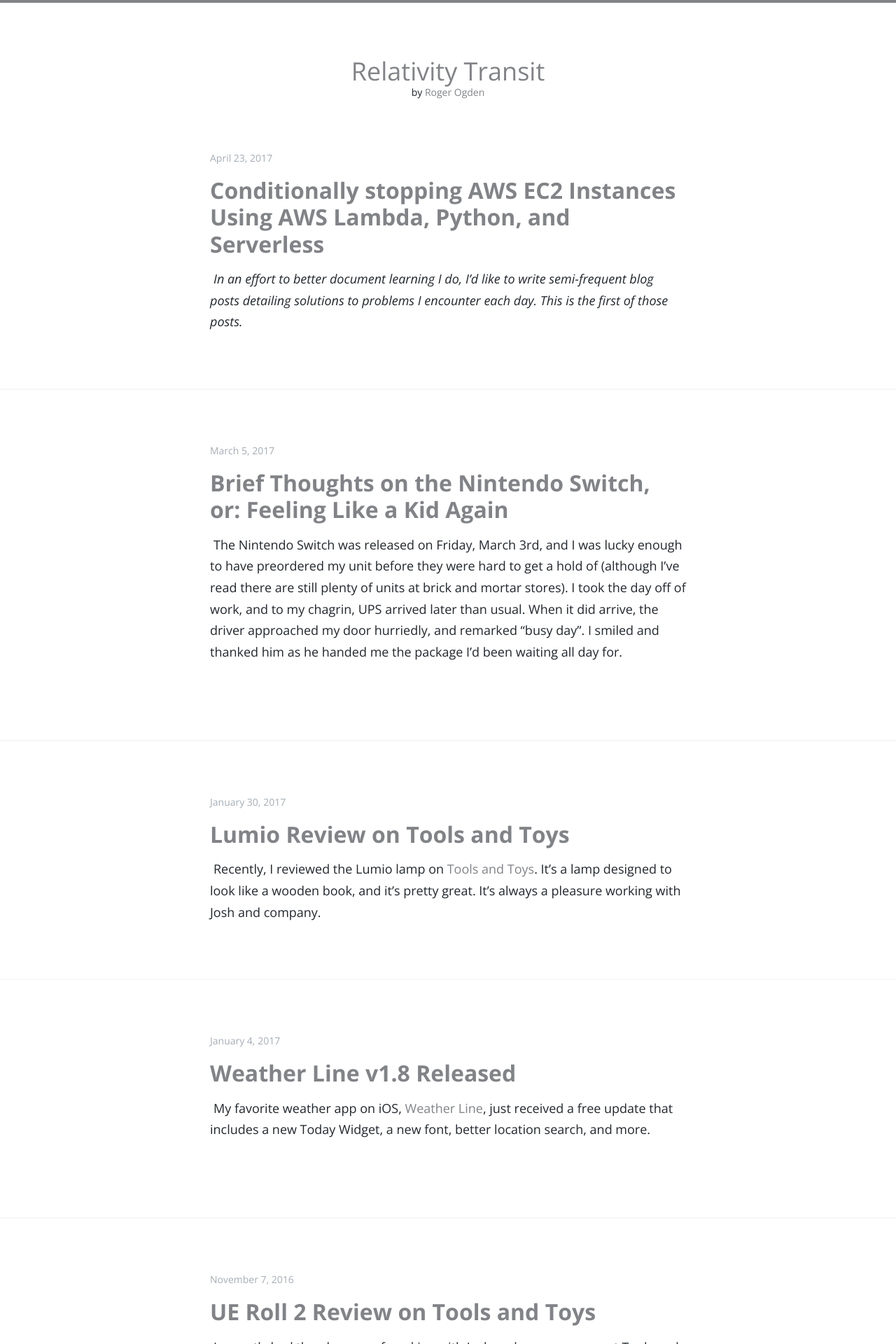
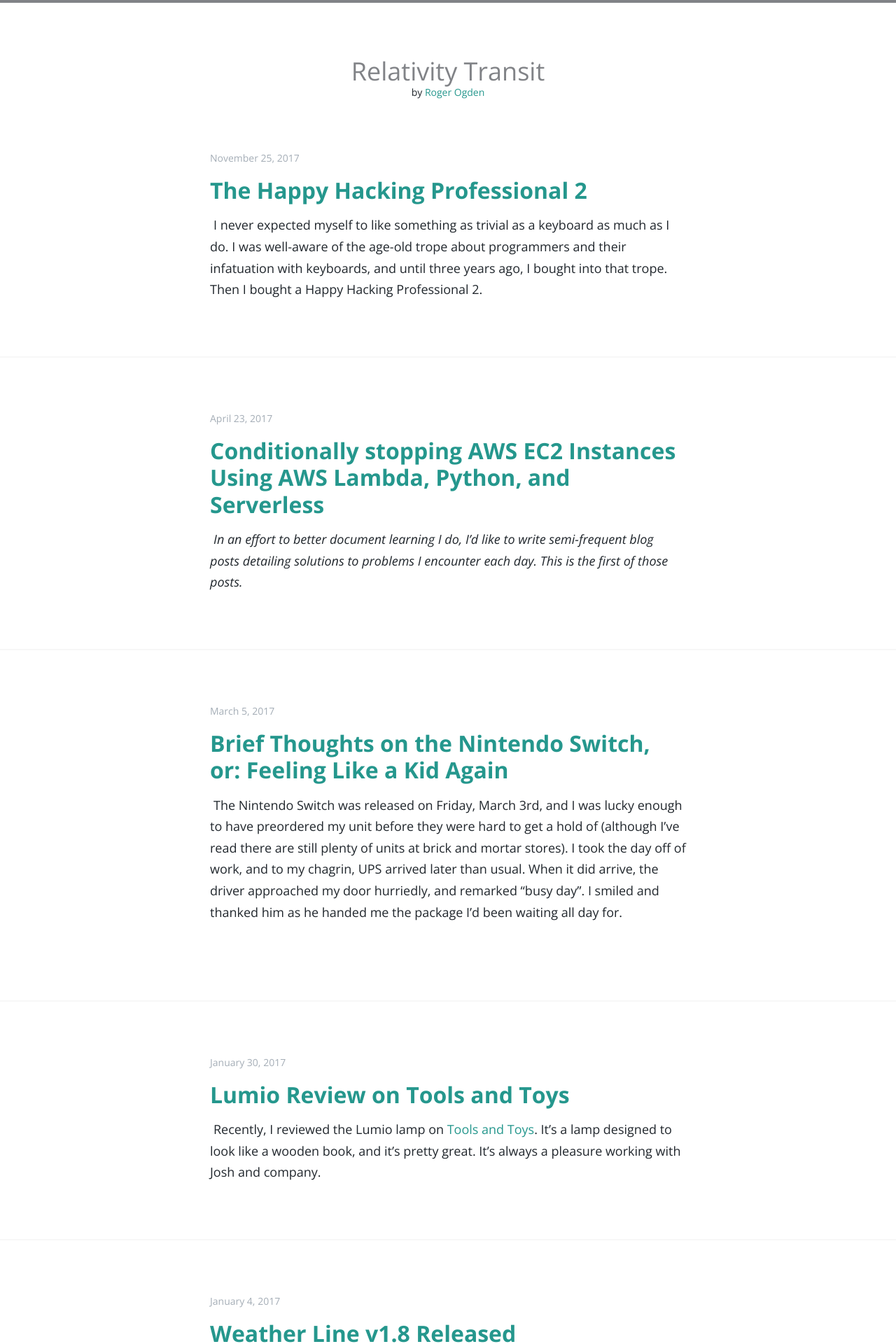
Before and after one commit to rogerogden/blog, a Jekyll site: the page built from index.html, in a window 1280 px wide. Shown: the top 1920 px of the page at 70% size. Built offline with Jekyll 4.4.1, drawn with Linux system fonts in a browser that asks for light colours; some of the changed lines change nothing that is shown.

Commit message:
Added HHKB post

```diff
--- /dev/null
+++ b/_posts/2017-11-25-The-Happy-Hacking-Professional-2.md
@@ -0,0 +1,36 @@
+---
+layout: post
+title: "The Happy Hacking Professional 2"
+date: 2017-Nov-25
+---
+
+I never expected myself to like something as trivial as a keyboard as much as I do. I was well-aware of the age-old trope about programmers and their infatuation with keyboards, and until three years ago, I bought into that trope. Then I bought a Happy Hacking Professional 2.
+
+![](/content/images/hhkb2/top.png)
+
+I don’t even remember how I started hearing about “mechanical keyboards”. The term seemed silly to me; all keyboards are mechanical by nature, but it became quickly apparent to me that people were referring to a special subset of keyboards that were used by a small group of enthusiasts. The flood gates opened: I began browsing a [subreddit](https://reddit.com/r/mechanicalkeyboards) dedicated to banter about mechanical keyboards, and even began researching the origin of certain keyboards I found aesthetically pleasing.
+
+All that to say, I shortly stumbled upon the Happy Hacking Professional 2 keyboard. A 60% keyboard (containing only 60% of the keys found on a full-size keyboard that has a number pad), the original keyboard, called the Happy Hacking Keyboard, was designed by a Japanese computer science professor named [Eiiti Wada](https://en.wikipedia.org/wiki/Eiiti_Wada) in 1996. Subsequently, the keyboard has gotten updates, along with the “Professional” moniker at the end of its name. It uses a variant of rubber dome switches made by the PFU corporation in Japan called [Topre switches](https://deskthority.net/wiki/Topre_switch). The appeal of the HHKB family of keyboards is that everything you could want to do is never too far from home row, thanks to its compact size. Want to change the song you’re currently listening to? Simply use the function layer key (`fn`) and hit the corresponding F key (F9 to skip forward to the next track in my case). Need to use the arrow keys? Sure, hit the `fn` key again and use the `[`, `;`, `’`, and `/` keys to navigate up, left, right or down, respectively.
+
+People are quick to point out that, although the layout is more compact, it’s more complicated because many functions are hidden under that `fn` key (or any other key, but more on that later). Things that require one key press on a full-size keyboard almost always require more on a HHKB, so why bother?
+
+For me, the HHKB Professional 2 is appealing not for the sake of using something obscure that requires hours/days/months/years of learning to master, but instead for its attractive design, compact size, portability, and the ability to modify it beyond the creators’ original intent.
+
+When people first see my keyboard, they almost always ask me if I’m using a “retro” keyboard because of the color. The HHKB comes in white or black, and with either printed or blank keycaps. The variant I have, white with printed keycaps, certainly calls back to the days of keyboards like the [Macintosh Plus Keyboard](https://en.m.wikipedia.org/wiki/Apple_Keyboard#/media/File%3AApple_Macintosh_Plus_Keyboard.jpg), and that’s one of the reasons why I love it so much. The HHKB is subtle in design, yet eye-catching by almost anyone who encounters it. What’s more is that the other variants of the keyboard don’t call back to technology of 1984: the black case with the blank keycaps looks like something that only exists in a render of a monochrome workspace. The HHKB can be ordered to fit a surprisingly large number of aesthetics with only a couple variants.
+
+Because the HHKB is a 60% keyboard, it can easily be carried in a backpack, and this is exactly what I do. I bring this keyboard with me wherever I may use a MacBook or an iPad: to and from work, to coffee shops, and on trips. It’s so light that I don’t notice it in my bag at all. The biggest worry is finding a case that will protect it from other objects in my backpack, and the [case](https://www.amazon.com/10keyless-Mechanical-Keyboards-Steelseries-Quickfire/dp/B00MRK233I/ref=sr_1_fkmr0_4?ie=UTF8&qid=1511660102&sr=8-4-fkmr0&keywords=grifiti+keyboard+case) I’ve found solves that perfectly. This ensures that I have the same typing experience wherever I choose to work, and when you're used to a layout as unique as the HHKB has, it's nice to have uniformity.
+
+Lastly, and perhaps most importantly, is the community that's built up around not only the HHKB, but mechanical keyboards in general. The depth and breadth of knowledge, the bootstrapping entrepreneurs that make custom parts for keyboards, and general camaraderie that comes from having a shared hobby all contribute to my love for my particular keyboard. There's almost no limit to what you can do to your keyboard. You want custom keycaps? There are dozens of sites dedicated to selling them, along with small pockets of people that generate ideas and bring them to life through group buys. You want a custom cable? There's tons of sites for that, too, and [one particularly great one](https://pexonpcs.co.uk). You can even buy [PCB boards](https://1upkeyboards.com/hhkb-bluetooth-controller.html) that allow you to program every little aspect of your keyboard, or even make it Bluetooth-capable.
+
+So, that brings us to my little keyboard. I've been typing on it for about two and a half years. I've steadily learned more about it and modded it to do my bidding. Here is a list of the modifications I've done:
+
+- Red escape keycap from EliteKeyboards
+- Dark grey keycaps for two of my modifier keys
+- Remapped my left control (￼`⌃`) key to instead be Command (⌘) through software with an application called [Karabiner-Elements](https://github.com/tekezo/Karabiner-Elements).
+- Installed alternative rubber domes called BKE Redux, which are based on the [Sony BKE-2010](https://deskthority.net/wiki/Sony_BKE-2010). The result is a snappier feel with increased travel time on the upstroke of the key (when you let go).
+- Installed a [hasu Bluetooth controller](https://1upkeyboards.com/hhkb-bluetooth-controller.html), along with a lithium-ion battery that has allowed me to convert a USB-only keyboard to either USB or Bluetooth. It charges via USB, and lasts for a few days before needing charged. This controller also allows me to flash the memory on my keyboard with any key layout that I choose. This is new territory for me, but I think I'm going to use a variant of the popular [QMK firmware](https://github.com/qmk/qmk_firmware).
+- A replacement sticker for the logo in the bottom-right corner that covered the grey screen printed logo with a shiny silver one.
+
+The keyboard and modifications have cost me nearly $375. Yes, that's a lot, but I use my keyboard for eight hours per day writing code, and it brings me a lot of happiness, which I suppose is silly to say about a keyboard.
+
+But it's always the little things in life, right?
--- a/css/screen.css
+++ b/css/screen.css
@@ -1,6 +1,6 @@
 /* Link colour */
 a {
-    color: #818387;
+    color: #25978D;
 }
 
 /* Border at the top of the page */
```
Also changed, not shown: 11 other files.
